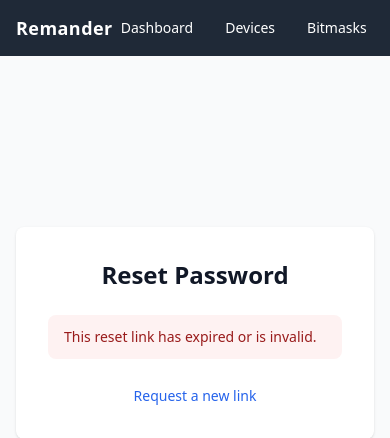
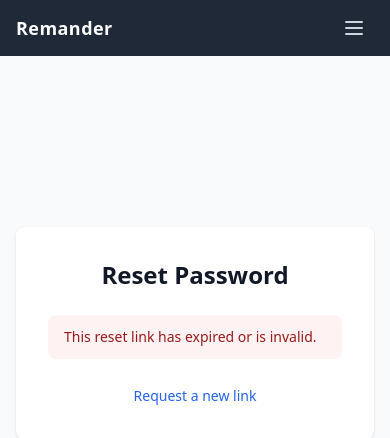
Before and after one commit to hkclark/Remander, a FastAPI app: page /reset-password in a window 390 px wide; the page is wider, and only the part inside the window is pictured. Shown: the top 438 px of that part. Run offline with FastAPI, Linux system fonts and the light colour scheme; parts of the project's set-up code (start-up, migrations or seed data) failed here and were passed over; some libraries are stand-ins or nearby versions.

Commit message:
Hamburger menu on small screens

```diff
--- a/src/remander/templates/base.html
+++ b/src/remander/templates/base.html
@@ -13,7 +13,9 @@
         <div class="max-w-7xl mx-auto px-4">
             <div class="flex items-center justify-between h-14">
                 <a href="/" class="text-lg font-bold tracking-wide">Remander</a>
-                <div class="flex items-center space-x-4 text-sm">
+
+                {# Desktop nav #}
+                <div class="hidden md:flex items-center space-x-4 text-sm">
                     <a href="/" class="hover:text-gray-300 px-2 py-1 rounded {% block nav_dashboard %}{% endblock %}">Dashboard</a>
                     <a href="/devices" class="hover:text-gray-300 px-2 py-1 rounded {% block nav_devices %}{% endblock %}">Devices</a>
                     <a href="/bitmasks" class="hover:text-gray-300 px-2 py-1 rounded {% block nav_bitmasks %}{% endblock %}">Bitmasks</a>
@@ -27,6 +29,36 @@
                     <a href="/logout" class="text-xs px-3 py-1 rounded bg-gray-600 hover:bg-gray-500 text-gray-100">Log Out</a>
                     {% endif %}
                 </div>
+
+                {# Hamburger button (mobile only) #}
+                <button id="nav-toggle"
+                        class="md:hidden p-2 rounded text-gray-300 hover:text-white hover:bg-gray-700"
+                        aria-label="Toggle navigation"
+                        onclick="document.getElementById('nav-menu').classList.toggle('hidden')">
+                    <svg class="w-6 h-6" fill="none" stroke="currentColor" viewBox="0 0 24 24">
+                        <path stroke-linecap="round" stroke-linejoin="round" stroke-width="2"
+                              d="M4 6h16M4 12h16M4 18h16"/>
+                    </svg>
+                </button>
+            </div>
+        </div>
+
+        {# Mobile dropdown menu #}
+        <div id="nav-menu" class="hidden md:hidden border-t border-gray-700">
+            <div class="px-4 py-3 space-y-1 text-sm">
+                <a href="/" class="block px-3 py-2 rounded hover:bg-gray-700 {{ self.nav_dashboard() }}">Dashboard</a>
+                <a href="/devices" class="block px-3 py-2 rounded hover:bg-gray-700 {{ self.nav_devices() }}">Devices</a>
+                <a href="/bitmasks" class="block px-3 py-2 rounded hover:bg-gray-700 {{ self.nav_bitmasks() }}">Bitmasks</a>
+                <a href="/tags" class="block px-3 py-2 rounded hover:bg-gray-700 {{ self.nav_tags() }}">Tags</a>
+                <a href="/commands" class="block px-3 py-2 rounded hover:bg-gray-700 {{ self.nav_commands() }}">Commands</a>
+                <a href="/activity" class="block px-3 py-2 rounded hover:bg-gray-700 {{ self.nav_activity() }}">Activity</a>
+                <a href="/admin" class="block px-3 py-2 rounded hover:bg-gray-700 {{ self.nav_admin() }}">Admin</a>
+                {% if request.state.current_user %}
+                <div class="pt-2 border-t border-gray-700 flex items-center justify-between">
+                    <span class="text-gray-400 text-xs">{{ request.state.current_user.display_name or request.state.current_user.email }}</span>
+                    <a href="/logout" class="text-xs px-3 py-1 rounded bg-gray-600 hover:bg-gray-500 text-gray-100">Log Out</a>
+                </div>
+                {% endif %}
             </div>
         </div>
     </nav>
```
